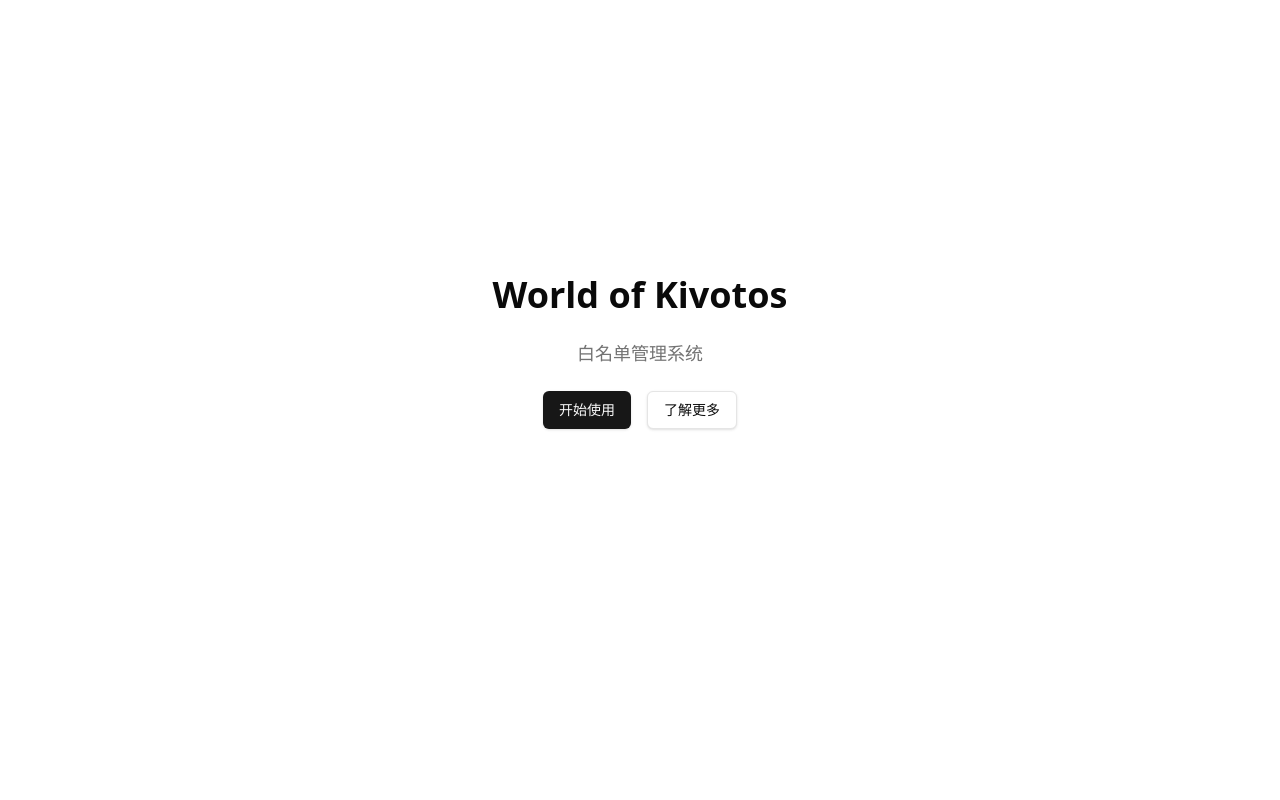
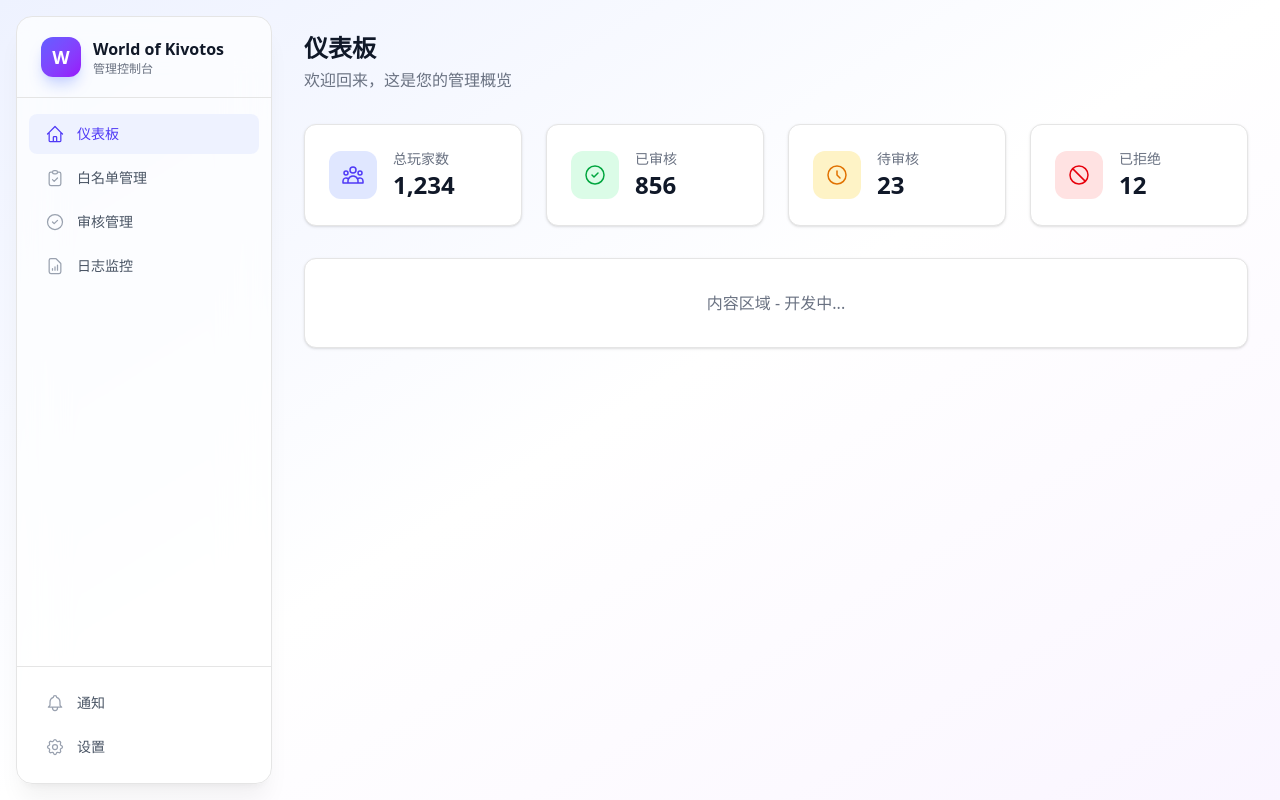
Before and after one commit to World-of-Kivotos/World-of-Kivotos_Web, a React (Vite) app: page / in a window 1280 px wide. Built offline with nearby package versions, Linux system fonts and the light colour scheme.

Commit message:
feat(App): 重构应用布局并添加侧边栏组件
新增 Sidebar 组件并调整主页面布局结构，引入仪表板样式设计，
包括统计卡片展示与基础内容区域。同时更新 Toaster 样式配置。

```diff
--- a/src/App.tsx
+++ b/src/App.tsx
@@ -1,26 +1,85 @@
 import { Toaster } from 'react-hot-toast'
 import { QueryProvider } from '@/providers/QueryProvider'
+import { Sidebar } from '@/components/Sidebar'
 
 function App() {
   return (
     <QueryProvider>
-      <div className="min-h-screen bg-background">
+      <div className="flex min-h-screen bg-gradient-to-br from-indigo-50 via-white to-purple-50">
+        {/* 侧边栏 */}
+        <Sidebar />
+
         {/* 主要内容区域 */}
-        <main className="container mx-auto px-4 py-8">
-          <div className="flex flex-col items-center justify-center min-h-[80vh] space-y-6">
-            <h1 className="text-4xl font-bold text-foreground">
-              World of Kivotos
-            </h1>
-            <p className="text-lg text-muted-foreground">
-              白名单管理系统
-            </p>
-            <div className="flex gap-4">
-              <button className="inline-flex items-center justify-center rounded-md bg-primary px-4 py-2 text-sm font-medium text-primary-foreground shadow hover:opacity-90 transition-opacity">
-                开始使用
-              </button>
-              <button className="inline-flex items-center justify-center rounded-md border border-border bg-background px-4 py-2 text-sm font-medium shadow-sm hover:bg-secondary transition-colors">
-                了解更多
-              </button>
+        <main className="flex-1 p-8">
+          <div className="max-w-7xl mx-auto">
+            {/* 页面标题 */}
+            <div className="mb-8">
+              <h1 className="text-2xl font-bold text-gray-900">仪表板</h1>
+              <p className="text-gray-500 mt-1">欢迎回来，这是您的管理概览</p>
+            </div>
+
+            {/* 统计卡片 */}
+            <div className="grid grid-cols-1 md:grid-cols-2 lg:grid-cols-4 gap-6 mb-8">
+              <div className="bg-white rounded-xl p-6 shadow-sm border border-gray-100">
+                <div className="flex items-center gap-4">
+                  <div className="flex items-center justify-center w-12 h-12 rounded-xl bg-indigo-100">
+                    <svg className="w-6 h-6 text-indigo-600" fill="none" stroke="currentColor" viewBox="0 0 24 24">
+                      <path strokeLinecap="round" strokeLinejoin="round" strokeWidth={1.5} d="M17 20h5v-2a3 3 0 00-5.356-1.857M17 20H7m10 0v-2c0-.656-.126-1.283-.356-1.857M7 20H2v-2a3 3 0 015.356-1.857M7 20v-2c0-.656.126-1.283.356-1.857m0 0a5.002 5.002 0 019.288 0M15 7a3 3 0 11-6 0 3 3 0 016 0zm6 3a2 2 0 11-4 0 2 2 0 014 0zM7 10a2 2 0 11-4 0 2 2 0 014 0z" />
+                    </svg>
+                  </div>
+                  <div>
+                    <p className="text-sm text-gray-500">总玩家数</p>
+                    <p className="text-2xl font-bold text-gray-900">1,234</p>
+                  </div>
+                </div>
+              </div>
+
+              <div className="bg-white rounded-xl p-6 shadow-sm border border-gray-100">
+                <div className="flex items-center gap-4">
+                  <div className="flex items-center justify-center w-12 h-12 rounded-xl bg-green-100">
+                    <svg className="w-6 h-6 text-green-600" fill="none" stroke="currentColor" viewBox="0 0 24 24">
+                      <path strokeLinecap="round" strokeLinejoin="round" strokeWidth={1.5} d="M9 12l2 2 4-4m6 2a9 9 0 11-18 0 9 9 0 0118 0z" />
+                    </svg>
+                  </div>
+                  <div>
+                    <p className="text-sm text-gray-500">已审核</p>
+                    <p className="text-2xl font-bold text-gray-900">856</p>
+                  </div>
+                </div>
+              </div>
+
+              <div className="bg-white rounded-xl p-6 shadow-sm border border-gray-100">
+                <div className="flex items-center gap-4">
+                  <div className="flex items-center justify-center w-12 h-12 rounded-xl bg-amber-100">
+                    <svg className="w-6 h-6 text-amber-600" fill="none" stroke="currentColor" viewBox="0 0 24 24">
+                      <path strokeLinecap="round" strokeLinejoin="round" strokeWidth={1.5} d="M12 8v4l3 3m6-3a9 9 0 11-18 0 9 9 0 0118 0z" />
+                    </svg>
+                  </div>
+                  <div>
+                    <p className="text-sm text-gray-500">待审核</p>
+                    <p className="text-2xl font-bold text-gray-900">23</p>
+                  </div>
+                </div>
+              </div>
+
+              <div className="bg-white rounded-xl p-6 shadow-sm border border-gray-100">
+                <div className="flex items-center gap-4">
+                  <div className="flex items-center justify-center w-12 h-12 rounded-xl bg-red-100">
+                    <svg className="w-6 h-6 text-red-600" fill="none" stroke="currentColor" viewBox="0 0 24 24">
+                      <path strokeLinecap="round" strokeLinejoin="round" strokeWidth={1.5} d="M18.364 18.364A9 9 0 005.636 5.636m12.728 12.728A9 9 0 015.636 5.636m12.728 12.728L5.636 5.636" />
+                    </svg>
+                  </div>
+                  <div>
+                    <p className="text-sm text-gray-500">已拒绝</p>
+                    <p className="text-2xl font-bold text-gray-900">12</p>
+                  </div>
+                </div>
+              </div>
+            </div>
+
+            {/* 内容区域占位 */}
+            <div className="bg-white rounded-xl p-8 shadow-sm border border-gray-100">
+              <p className="text-gray-500 text-center">内容区域 - 开发中...</p>
             </div>
           </div>
         </main>
@@ -31,9 +90,9 @@
           toastOptions={{
             duration: 3000,
             style: {
-              background: 'var(--color-card)',
-              color: 'var(--color-card-foreground)',
-              border: '1px solid var(--color-border)',
+              background: '#fff',
+              color: '#333',
+              border: '1px solid #e5e7eb',
             },
           }}
         />
--- /dev/null
+++ b/src/components/Sidebar.tsx
@@ -0,0 +1,149 @@
+import { useState } from 'react'
+import { cn } from '@/lib/utils'
+
+interface SidebarProps {
+  className?: string
+}
+
+// 菜单项配置
+const menuItems = [
+  {
+    id: 'dashboard',
+    label: '仪表板',
+    icon: (
+      <svg className="w-5 h-5" fill="none" stroke="currentColor" viewBox="0 0 24 24">
+        <path strokeLinecap="round" strokeLinejoin="round" strokeWidth={1.5} d="M3 12l2-2m0 0l7-7 7 7M5 10v10a1 1 0 001 1h3m10-11l2 2m-2-2v10a1 1 0 01-1 1h-3m-6 0a1 1 0 001-1v-4a1 1 0 011-1h2a1 1 0 011 1v4a1 1 0 001 1m-6 0h6" />
+      </svg>
+    ),
+  },
+  {
+    id: 'whitelist',
+    label: '白名单管理',
+    icon: (
+      <svg className="w-5 h-5" fill="none" stroke="currentColor" viewBox="0 0 24 24">
+        <path strokeLinecap="round" strokeLinejoin="round" strokeWidth={1.5} d="M9 5H7a2 2 0 00-2 2v12a2 2 0 002 2h10a2 2 0 002-2V7a2 2 0 00-2-2h-2M9 5a2 2 0 002 2h2a2 2 0 002-2M9 5a2 2 0 012-2h2a2 2 0 012 2m-6 9l2 2 4-4" />
+      </svg>
+    ),
+  },
+  {
+    id: 'audit',
+    label: '审核管理',
+    icon: (
+      <svg className="w-5 h-5" fill="none" stroke="currentColor" viewBox="0 0 24 24">
+        <path strokeLinecap="round" strokeLinejoin="round" strokeWidth={1.5} d="M9 12l2 2 4-4m6 2a9 9 0 11-18 0 9 9 0 0118 0z" />
+      </svg>
+    ),
+  },
+  {
+    id: 'logs',
+    label: '日志监控',
+    icon: (
+      <svg className="w-5 h-5" fill="none" stroke="currentColor" viewBox="0 0 24 24">
+        <path strokeLinecap="round" strokeLinejoin="round" strokeWidth={1.5} d="M9 17v-2m3 2v-4m3 4v-6m2 10H7a2 2 0 01-2-2V5a2 2 0 012-2h5.586a1 1 0 01.707.293l5.414 5.414a1 1 0 01.293.707V19a2 2 0 01-2 2z" />
+      </svg>
+    ),
+  },
+]
+
+// 底部菜单项
+const bottomMenuItems = [
+  {
+    id: 'notifications',
+    label: '通知',
+    icon: (
+      <svg className="w-5 h-5" fill="none" stroke="currentColor" viewBox="0 0 24 24">
+        <path strokeLinecap="round" strokeLinejoin="round" strokeWidth={1.5} d="M15 17h5l-1.405-1.405A2.032 2.032 0 0118 14.158V11a6.002 6.002 0 00-4-5.659V5a2 2 0 10-4 0v.341C7.67 6.165 6 8.388 6 11v3.159c0 .538-.214 1.055-.595 1.436L4 17h5m6 0v1a3 3 0 11-6 0v-1m6 0H9" />
+      </svg>
+    ),
+  },
+  {
+    id: 'settings',
+    label: '设置',
+    icon: (
+      <svg className="w-5 h-5" fill="none" stroke="currentColor" viewBox="0 0 24 24">
+        <path strokeLinecap="round" strokeLinejoin="round" strokeWidth={1.5} d="M10.325 4.317c.426-1.756 2.924-1.756 3.35 0a1.724 1.724 0 002.573 1.066c1.543-.94 3.31.826 2.37 2.37a1.724 1.724 0 001.065 2.572c1.756.426 1.756 2.924 0 3.35a1.724 1.724 0 00-1.066 2.573c.94 1.543-.826 3.31-2.37 2.37a1.724 1.724 0 00-2.572 1.065c-.426 1.756-2.924 1.756-3.35 0a1.724 1.724 0 00-2.573-1.066c-1.543.94-3.31-.826-2.37-2.37a1.724 1.724 0 00-1.065-2.572c-1.756-.426-1.756-2.924 0-3.35a1.724 1.724 0 001.066-2.573c-.94-1.543.826-3.31 2.37-2.37.996.608 2.296.07 2.572-1.065z" />
+        <path strokeLinecap="round" strokeLinejoin="round" strokeWidth={1.5} d="M15 12a3 3 0 11-6 0 3 3 0 016 0z" />
+      </svg>
+    ),
+  },
+]
+
+export function Sidebar({ className }: SidebarProps) {
+  const [activeItem, setActiveItem] = useState('dashboard')
+
+  return (
+    <aside
+      className={cn(
+        'flex flex-col w-64 h-[calc(100vh-2rem)] my-4 ml-4 rounded-2xl',
+        'bg-white/70 backdrop-blur-xl backdrop-saturate-150',
+        'border border-white/20 shadow-xl shadow-black/5',
+        className
+      )}
+    >
+      {/* Logo 区域 */}
+      <div className="flex items-center gap-3 px-6 py-5 border-b border-gray-200/50">
+        <div className="flex items-center justify-center w-10 h-10 rounded-xl bg-gradient-to-br from-indigo-500 to-purple-600 text-white font-bold text-lg shadow-lg shadow-indigo-200">
+          W
+        </div>
+        <div className="flex flex-col">
+          <span className="text-base font-semibold text-gray-900">World of Kivotos</span>
+          <span className="text-xs text-gray-500">管理控制台</span>
+        </div>
+      </div>
+
+      {/* 主菜单 */}
+      <nav className="flex-1 px-3 py-4 space-y-1 overflow-y-auto">
+        {menuItems.map((item) => (
+          <button
+            key={item.id}
+            onClick={() => setActiveItem(item.id)}
+            className={cn(
+              'flex items-center gap-3 w-full px-4 py-2.5 rounded-lg text-sm font-medium transition-all duration-200',
+              activeItem === item.id
+                ? 'bg-indigo-50 text-indigo-600'
+                : 'text-gray-600 hover:bg-gray-50 hover:text-gray-900'
+            )}
+          >
+            <span
+              className={cn(
+                'transition-colors',
+                activeItem === item.id ? 'text-indigo-600' : 'text-gray-400'
+              )}
+            >
+              {item.icon}
+            </span>
+            {item.label}
+          </button>
+        ))}
+      </nav>
+
+      {/* 底部菜单 */}
+      <div className="px-3 py-4 border-t border-gray-200/50 space-y-1">
+        {bottomMenuItems.map((item) => (
+          <button
+            key={item.id}
+            onClick={() => setActiveItem(item.id)}
+            className={cn(
+              'flex items-center gap-3 w-full px-4 py-2.5 rounded-lg text-sm font-medium transition-all duration-200',
+              activeItem === item.id
+                ? 'bg-indigo-50 text-indigo-600'
+                : 'text-gray-600 hover:bg-gray-50 hover:text-gray-900'
+            )}
+          >
+            <span
+              className={cn(
+                'transition-colors',
+                activeItem === item.id ? 'text-indigo-600' : 'text-gray-400'
+              )}
+            >
+              {item.icon}
+            </span>
+            {item.label}
+          </button>
+        ))}
+      </div>
+    </aside>
+  )
+}
+
+export default Sidebar
```
Also changed, not shown: 1 other file (tests, documents, lock files or other folders).
